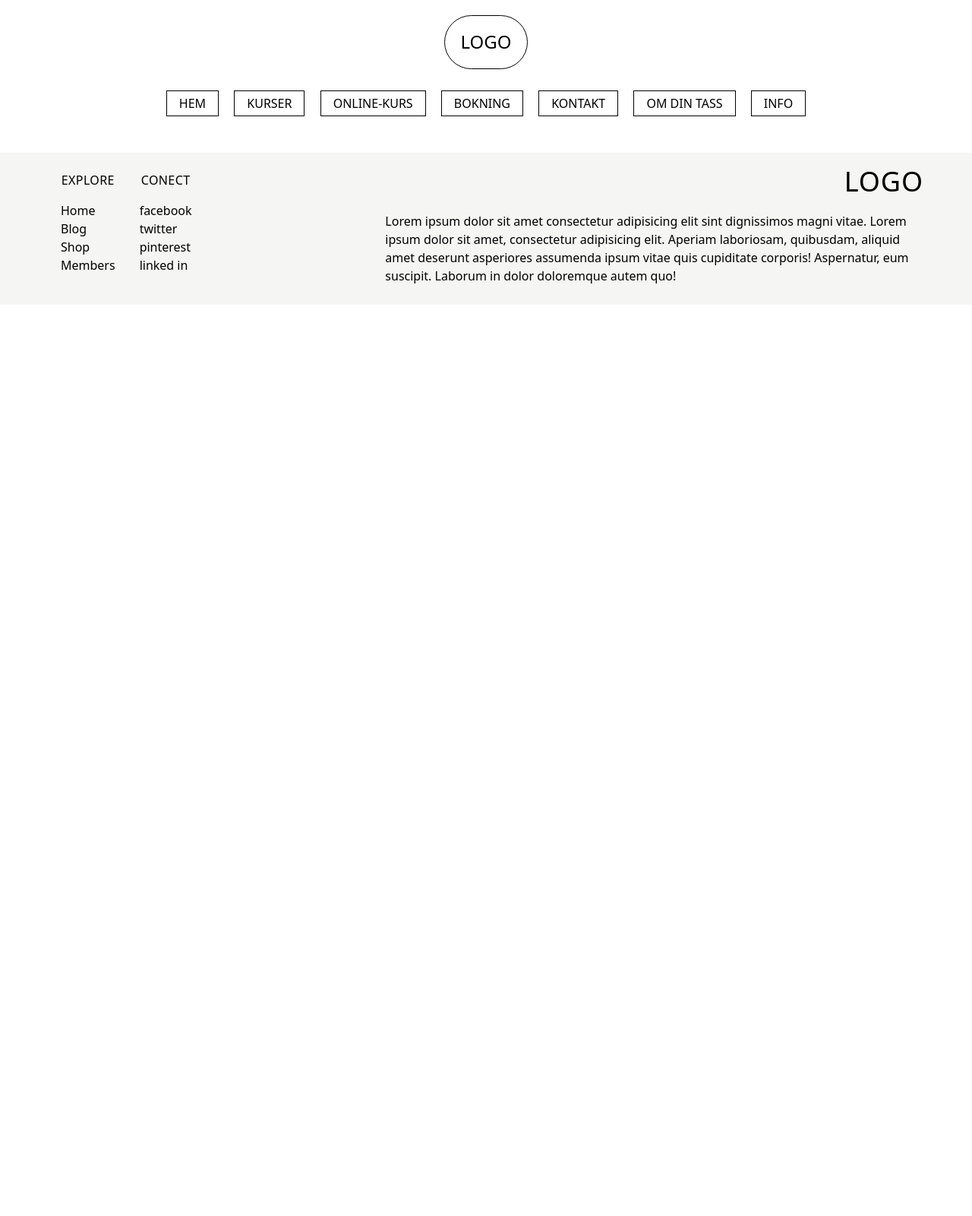
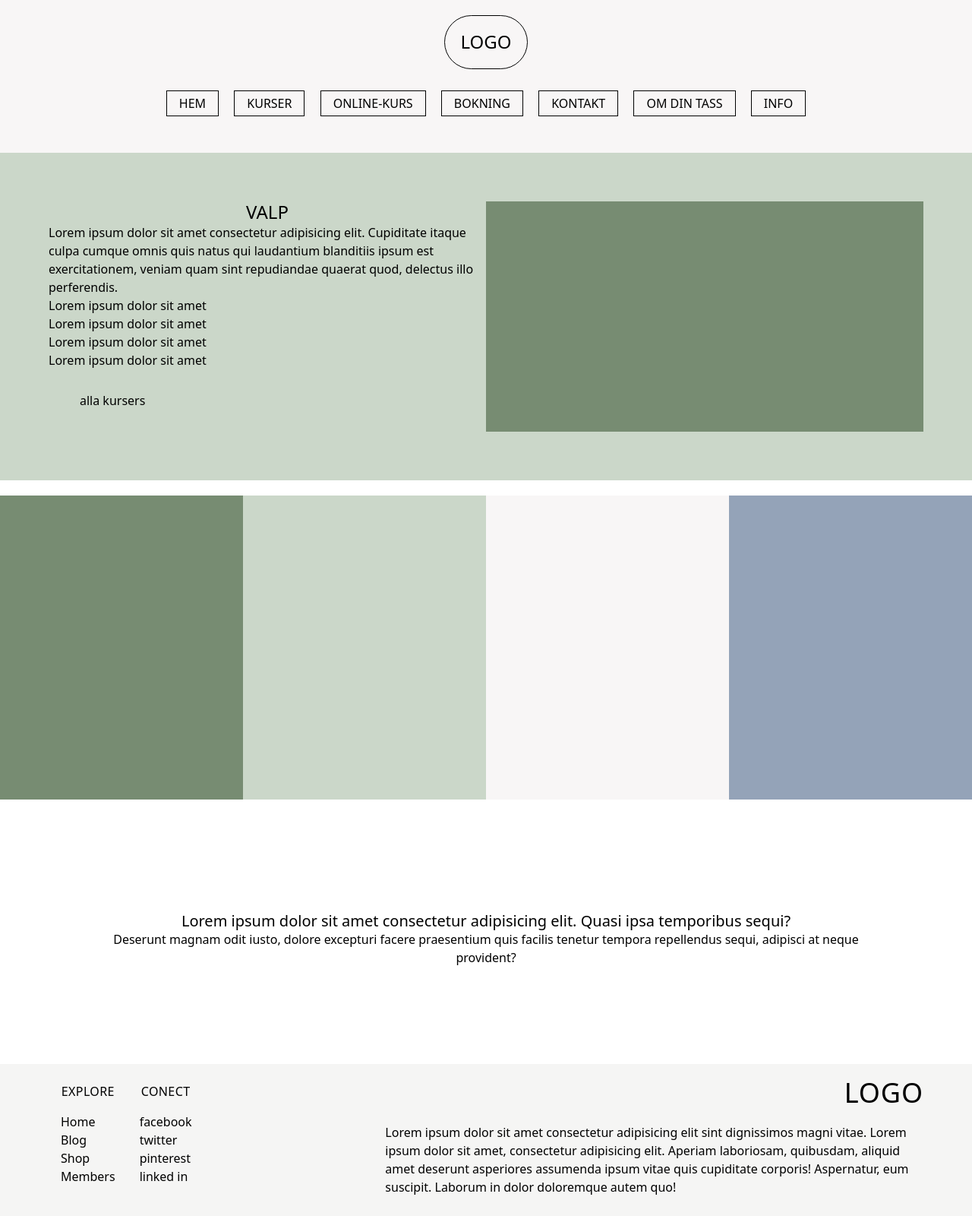
Before and after one commit to Maalinlarsson/din-tass-i-min, a Jekyll site: the page built from _courses/valp.html, in a window 1280 px wide. Shown: the whole page at 76% size. Built offline with Jekyll 4.4.1, drawn with Linux system fonts in a browser that asks for light colours; some web fonts are replaced; before the commit the page ends 900 px from its top, so only the background shows below that.

Commit message:
course layout

```diff
--- a/_includes/site-header.html
+++ b/_includes/site-header.html
@@ -1,6 +1,6 @@
 <!--------------------------- This is the header that goes on all pages --------------------------->
 
-<header>
+<header class="bg-white-color">
     <div class="text-center uppercase max-w-screen-2xl mx-auto p-5">
 
         <div class="">
--- a/_layouts/courses.html
+++ b/_layouts/courses.html
@@ -1,3 +1,48 @@
 ---
 layout: default
 ---
+
+<!------------------------------- Image banner ------------------------------->
+
+<section class="bg-light-green-color p-5p">
+    <div class="max-w-screen-xl">
+        <div class="grid grid-cols-2">
+            <div>
+                <h2 class="text-2xl uppercase text-center"> {{ page.title }} </h2>
+                <p> Lorem ipsum dolor sit amet consectetur adipisicing elit. Cupiditate itaque culpa cumque omnis quis natus qui laudantium blanditiis ipsum est exercitationem, veniam quam sint repudiandae quaerat quod, delectus illo perferendis. </p>
+                <h3> {{ page.inside }} </h3>
+                <p> Lorem ipsum dolor sit amet </p>
+                <p> Lorem ipsum dolor sit amet </p>
+                <p> Lorem ipsum dolor sit amet </p>
+                <p> Lorem ipsum dolor sit amet </p>
+
+                <div class="p-5">
+                    <a href="/courses.html" class="inline-block text-center border border-light-green-color px-5 py-2"> alla kursers </a>
+                </div>
+            </div>
+
+            <div class="pb-50p bg-dark-green-color">  <!-- image --> </div>
+
+        </div>
+    </div>
+</section>
+
+<section>
+    <div class="max-w-screen-xl">
+        <div class="grid grid-cols-4 py-5">
+
+            <div class="pb-125p bg-dark-green-color">  <!-- image --> </div>
+            <div class="pb-125p bg-light-green-color">  <!-- image --> </div>
+            <div class="pb-125p bg-white-color">  <!-- image --> </div>
+            <div class="pb-125p bg-slate-400">  <!-- image --> </div>
+
+        </div>
+    </div>
+</section>
+
+<section class="p-10p text-center">
+    <div class="flex flex-col justify-center">
+        <p class="text-xl"> Lorem ipsum dolor sit amet consectetur adipisicing elit. Quasi ipsa temporibus sequi? </p>
+        <p>  Deserunt magnam odit iusto, dolore excepturi facere praesentium quis facilis tenetur tempora repellendus sequi, adipisci at neque provident? </p>
+    </div>
+</section>
--- a/assets/css/style.css
+++ b/assets/css/style.css
@@ -502,6 +502,9 @@ video {
 .flex {
   display: flex;
 }
+.table {
+  display: table;
+}
 .grid {
   display: grid;
 }
@@ -580,6 +583,9 @@ video {
 }
 .grid-cols-3 {
   grid-template-columns: repeat(3, minmax(0, 1fr));
+}
+.grid-cols-4 {
+  grid-template-columns: repeat(4, minmax(0, 1fr));
 }
 .flex-col {
   flex-direction: column;
@@ -662,6 +668,10 @@ video {
 .bg-light-green-color {
   --tw-bg-opacity: 1;
   background-color: rgb(203 215 201 / var(--tw-bg-opacity));
+}
+.bg-stone-200 {
+  --tw-bg-opacity: 1;
+  background-color: rgb(231 229 228 / var(--tw-bg-opacity));
 }
 .bg-cover {
   background-size: cover;
@@ -766,6 +776,12 @@ video {
 }
 .pb-50p {
   padding-bottom: 50%;
+}
+.pb-0 {
+  padding-bottom: 0px;
+}
+.pb-125p {
+  padding-bottom: 125%;
 }
 .text-center {
   text-align: center;
```
